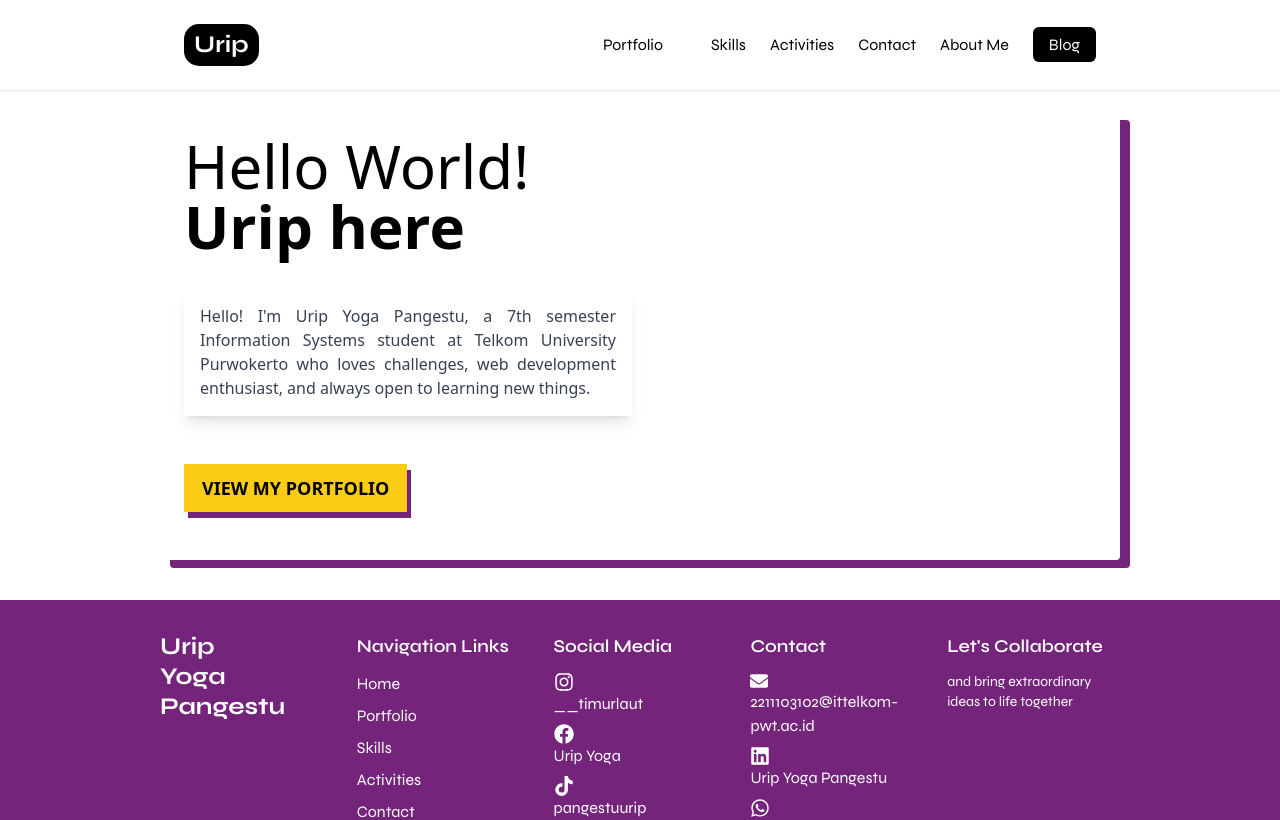
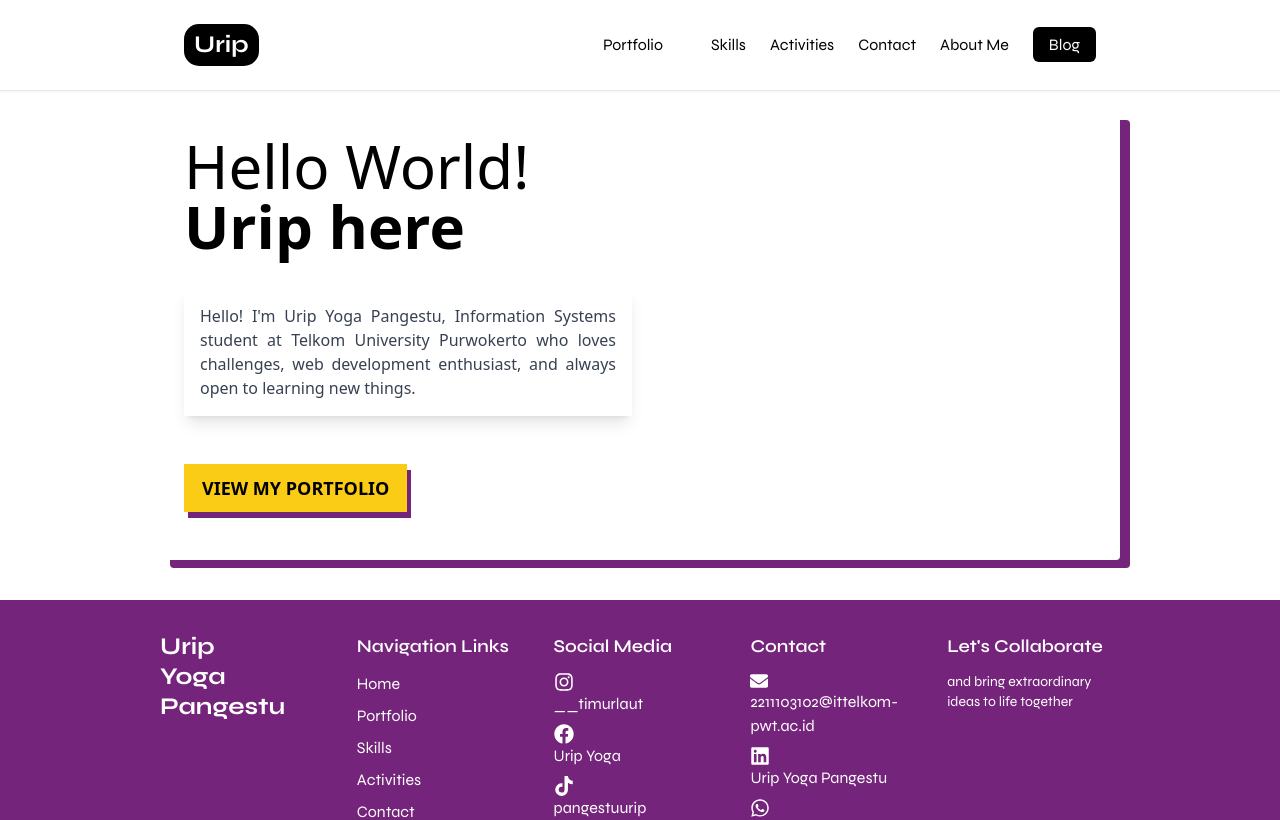
Before and after one commit to timurlauttt/my-react-portofolio, a React (Vite) app: page / in a window 1280 px wide. Shown: the top 820 px of the page. Built offline with nearby package versions, Linux system fonts and the light colour scheme; no server answers.

Commit message:
Update Hero.jsx

```diff
--- a/src/Hero.jsx
+++ b/src/Hero.jsx
@@ -16,7 +16,7 @@ function Hero() {
                         </h1>
                         <p className="mt-4 text-gray-700 bg-white p-4 shadow-lg max-w-md text-justify">
                             Hello! I'm Urip Yoga Pangestu,
-                            a 7th semester Information Systems student at Telkom University Purwokerto who loves challenges,
+                            Information Systems student at Telkom University Purwokerto who loves challenges,
                             web development enthusiast,
                             and always open to learning new things.
                         </p>
```
